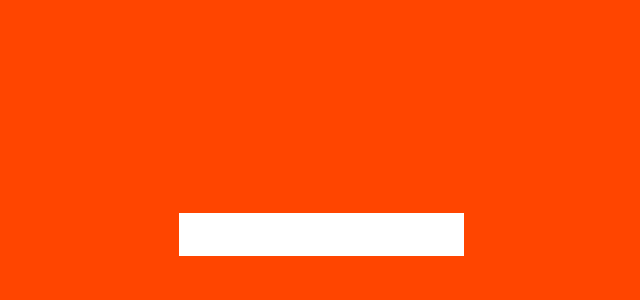
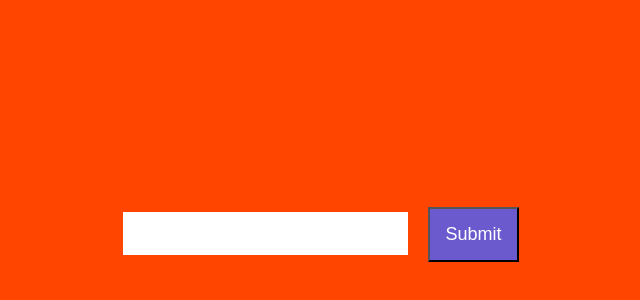
Before and after one commit to Deepak8519M/ReactJs-Babbar-Series, a React (Vite) app in the folder 67.EventHandling/: page / in a window 1280 px wide. Shown: the part 166-466 px from the top of the page, without its empty margins (319-959 px from the left). Built offline with nearby package versions, Linux system fonts and the light colour scheme.

Commit message:
handleSubmit code  added readme updated

```diff
--- a/67.EventHandling/src/App.jsx
+++ b/67.EventHandling/src/App.jsx
@@ -12,10 +12,16 @@
   const handleInputChange = (e) => {
     console.log(e.target.value);
   };
+
+  const handleSubmit = (e) => {
+    e.preventDefault();
+    alert("form Submit");
+  };
   return (
     <div>
-      <form>
+      <form onSubmit={handleSubmit}>
         <input type="text" onChange={(e) => handleInputChange(e)} />
+        <button type="submit">Submit</button>
       </form>
 
       {/* <p onMouseOver={handleMouseOver}>I am Para Tag</p>
--- a/67.EventHandling/src/index.css
+++ b/67.EventHandling/src/index.css
@@ -20,7 +20,12 @@
   background: seagreen;
 }
 button {
-  padding: 20px;
+  padding: 15px;
+  background: slateblue;
+  color: white;
+  font-size: 18px;
+  cursor: pointer;
+  margin-left: 20px;
 }
 input {
   padding: 10px;
```
Also changed, not shown: 1 other file (tests, documents, lock files or other folders).
